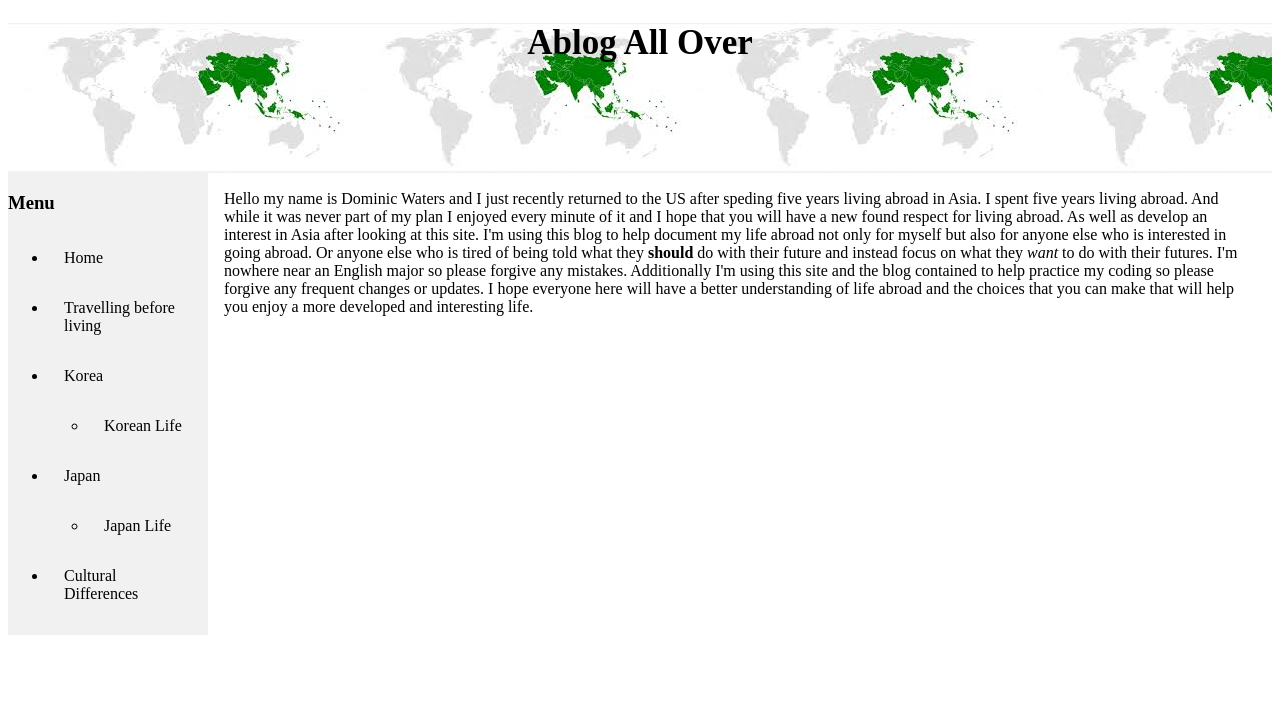
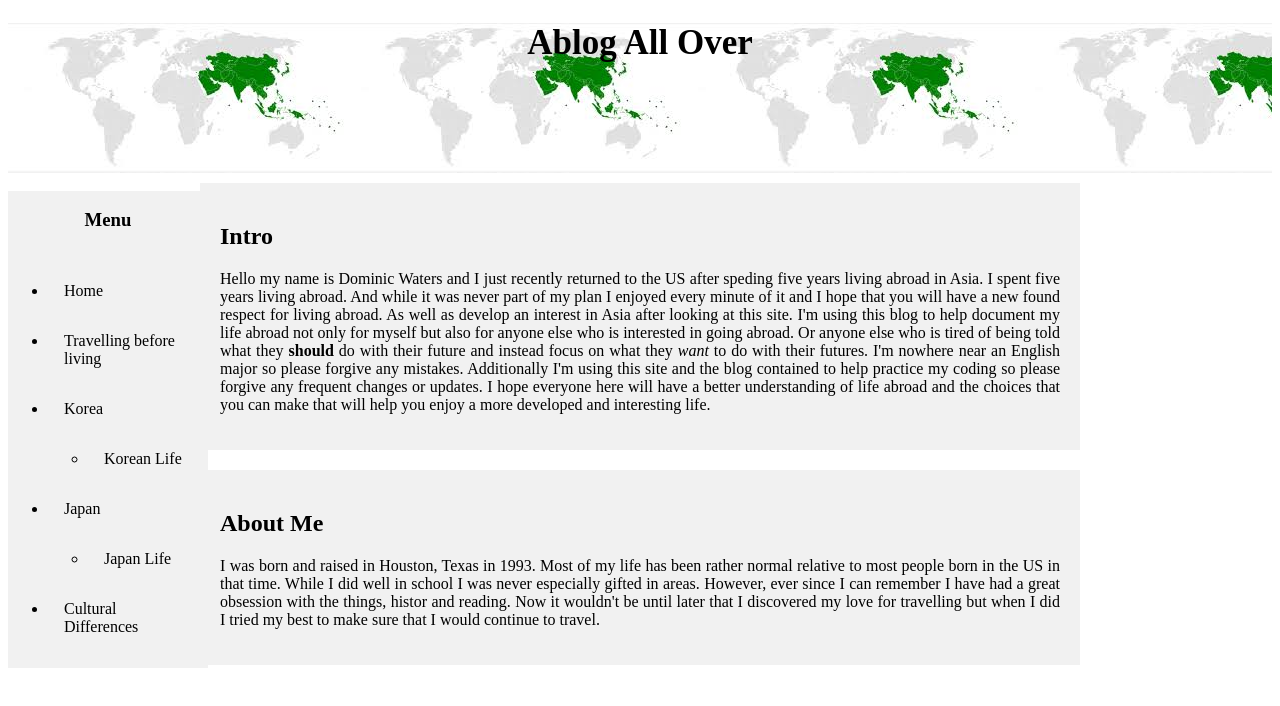
Before and after one commit to DomWat/Dom-s-blog-site, a plain HTML site: page index.html in a window 1280 px wide. Drawn offline with Linux system fonts and the light colour scheme.

Commit message:
update page add flexbox

```diff
--- a/index.html
+++ b/index.html
@@ -11,6 +11,7 @@
         <h1>Ablog All Over</h1>
     </header>
 
+    <div id="main">
         <div class="sidebar">
             <h3>Menu</h3>
             <ul>
@@ -28,26 +29,59 @@
             </ul>
         </div>
 
-    <div class="intro, content">
-        <p>Hello my name is Dominic Waters and I just recently returned to the US after speding five years living abroad
+        <div class="content">
+            <div class="blog">
+                <h2>Intro</h2>
+                <p>Hello my name is Dominic Waters and I just recently returned to the US after speding five years
+                    living
+                    abroad
                     in
                     Asia.
-            I spent five years living abroad. And while it was never part of my plan I enjoyed every minute of it and I
+                    I spent five years living abroad. And while it was never part of my plan I enjoyed every minute of
+                    it
+                    and I
                     hope
-            that you will have a new found respect for living abroad. As well as develop an interest in Asia after
+                    that you will have a new found respect for living abroad. As well as develop an interest in Asia
+                    after
                     looking
-            at this site. I'm using this blog to help document my life abroad not only for myself but also for anyone
-            else who is interested in going abroad. Or anyone else who is tired of being told what they<b> should</b> do
+                    at this site. I'm using this blog to help document my life abroad not only for myself but also for
+                    anyone
+                    else who is interested in going abroad. Or anyone else who is tired of being told what they<b>
+                        should</b> do
                     with
                     their future and instead focus on what they <i>want</i> to do with their futures.
-            I'm nowhere near an English major so please forgive any mistakes. Additionally I'm using this site and the
+                    I'm nowhere near an English major so please forgive any mistakes. Additionally I'm using this site
+                    and
+                    the
                     blog
                     contained
-            to help practice my coding so please forgive any frequent changes or updates. I hope everyone here will have
+                    to help practice my coding so please forgive any frequent changes or updates. I hope everyone here
+                    will
+                    have
                     a
                     better
-            understanding of life abroad and the choices that you can make that will help you enjoy a more developed and
+                    understanding of life abroad and the choices that you can make that will help you enjoy a more
+                    developed
+                    and
                     interesting life.</p>
+            </div>
+            <div class="blog">
+                <h2>About Me</h2>
+                <p>I was born and raised in Houston, Texas in 1993. Most of my life has been rather normal relative to
+                    most
+                    people
+                    born in the US in that time. While I did well in school I was never especially gifted in areas.
+                    However,
+                    ever
+                    since I can remember I have had a great obsession with the things, histor and reading. Now it
+                    wouldn't
+                    be until later
+                    that I discovered my love for travelling but when I did I tried my best to make sure that I would
+                    continue to
+                    travel.
+                </p>
+            </div>
+        </div>
     </div>
 </body>
 
--- a/stylesheet.css
+++ b/stylesheet.css
@@ -1,6 +1,10 @@
 .index {
     background-image: url(images/asia-map.jpeg);
     height: 150px;
+}
+
+header {
+    background-color: rgba(0, 153, 255, 0.384);
 }
 
 h1 {
@@ -8,22 +12,21 @@ h1 {
     text-align: center;
 }
 
-.intro {
-    text-align: justify;
-}
-
-.menu {
-    list-style-position: inside;
-    text-align: center;
+#main {
+    display: flex;
+    flex-wrap: wrap;
+    align-items: center;
 }
 
 .sidebar {
-    margin: 0;
-    padding: 0;
+    display: flex;
+    flex-direction: column;
+    align-items: center;
     width: 200px;
     background-color: #f1f1f1;
-    position: fixed;
+    position: absolute;
     overflow: auto;
+    margin-top: 10px;
 }
 
 .sidebar a {
@@ -43,10 +46,19 @@ h1 {
     color: white;
 }
 
-div.content {
-    margin-left: 200px;
-    padding: 1px 16px;
-    height: 1000px;
+.content {
+    display: flex;
+    flex-direction: column;
+    margin-left: auto;
+    margin-right: auto;
+    width: 900px;
+}
+
+.blog {
+    text-align: justify;
+    background-color: #f1f1f1;
+    margin: 10px;
+    padding: 20px;
 }
 
 @media screen and (max-width: 700px) {
@@ -65,3 +77,11 @@ div.content {
         float: none;
     }
 }
+
+.center {
+    display: block;
+    margin-left: auto;
+    margin-right: auto;
+    width: 50%;
+    height: 250px;
+}
```
Also changed, not shown: culture-differences.html (+21 -9 lines), japan-life.html (+29 -0 lines), travel.html (+30 -16 lines), images/japan-life.jpg (added), images/japan.jpeg (added), 1 other file. Lines whose indentation alone changed are shown as unchanged.
